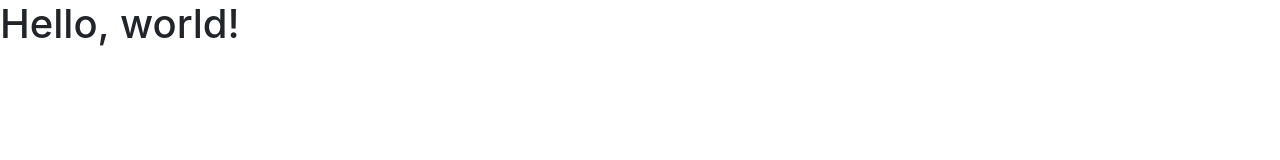
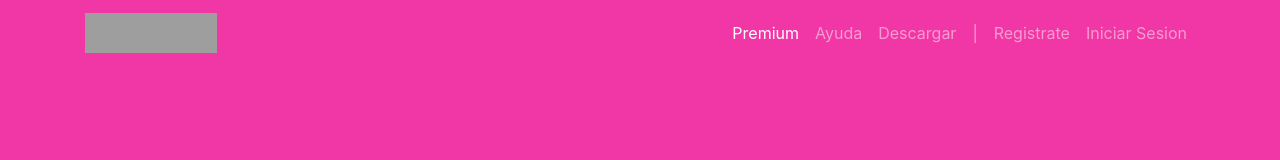
Before and after one commit to McBlastRocks/copy-sass, a website: page index.html in a window 1280 px wide. Drawn offline with nearby package versions, Linux system fonts and the light colour scheme; grey boxes are pictures that could not be loaded.

Commit message:
Add navbar and image
Signed-off-by: Mikee Ramirez <mikee.rmz@gmail.com>

```diff
--- a/index.html
+++ b/index.html
@@ -12,7 +12,30 @@
     <title>Spotify</title>
   </head>
   <body>
-    <h1>Hello, world!</h1>
+    <div class="index-wrap">
+      <header class="header">
+        <nav class="navbar navbar-expand-lg navbar-dark navbar-transparent">
+          <div class="container">
+            <a class="navbar-brand" href="#">
+              <img class="navbar-logo" src="https://static1.squarespace.com/static/5561c427e4b003a99f5a2549/582c880ef5e231d615acff13/599da089d55b41617c46afac/1503502474618/6274-spotify-logo-horizontal-white-rgb.png" alt="Logo">
+            </a>
+            <button class="navbar-toggler" type="button" data-toggle="collapse" data-target="#navbarNavAltMarkup" aria-controls="navbarNavAltMarkup" aria-expanded="false" aria-label="Toggle navigation">
+              <span class="navbar-toggler-icon"></span>
+            </button>
+            <div class="collapse navbar-collapse nav-menu justify-content-end" id="navbarNavAltMarkup">
+              <div class="navbar-nav">
+                <a class="nav-item nav-link active" href="#">Premium <span class="sr-only">(current)</span></a>
+                <a class="nav-item nav-link" href="#">Ayuda</a>
+                <a class="nav-item nav-link" href="#">Descargar</a>
+                <a class="nav-item nav-link a-disabled" href="#" disabled>|</a>
+                <a class="nav-item nav-link " href="#">Registrate</a>
+                <a class="nav-item nav-link " href="#">Iniciar Sesion</a>
+              </div>
+            </div>
+          </div>
+        </nav>
+      </header>
+    </div>
 
     <!-- Optional JavaScript -->
     <!-- jQuery first, then Popper.js, then Bootstrap JS -->
```
